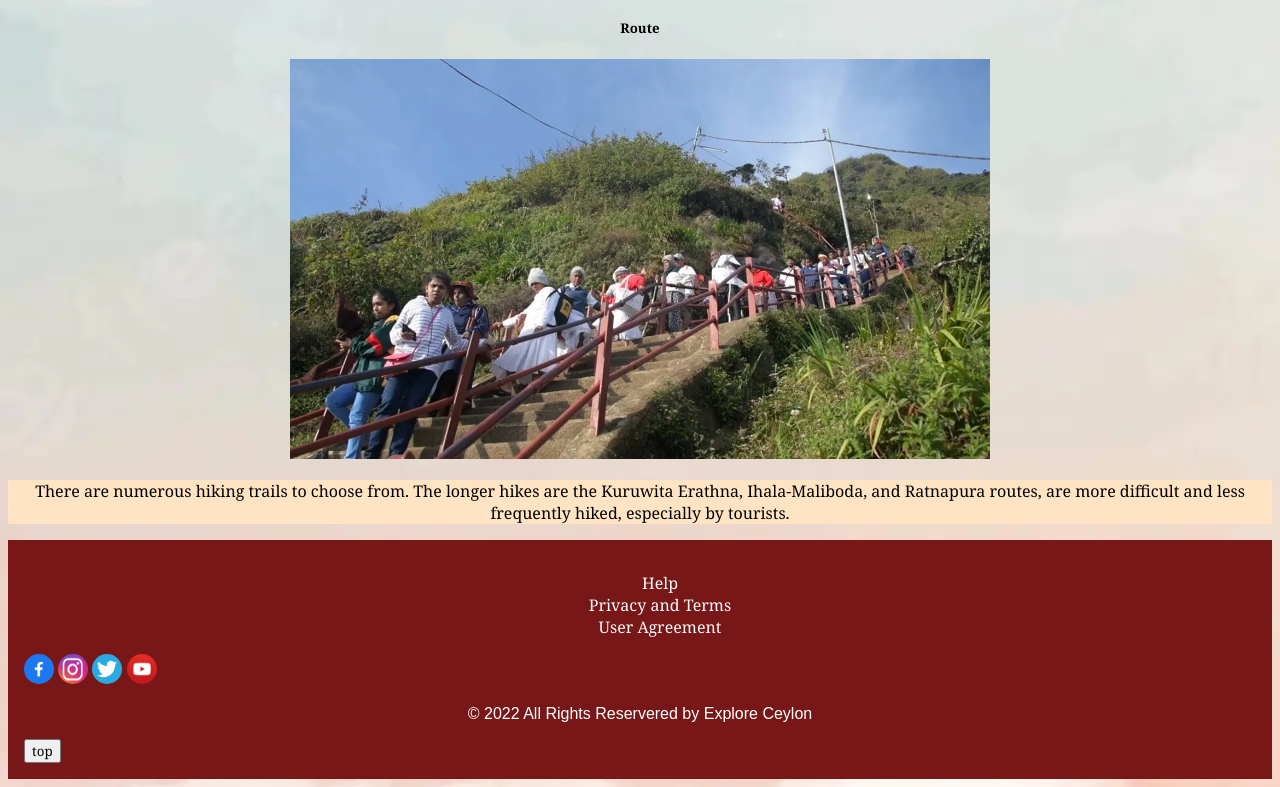
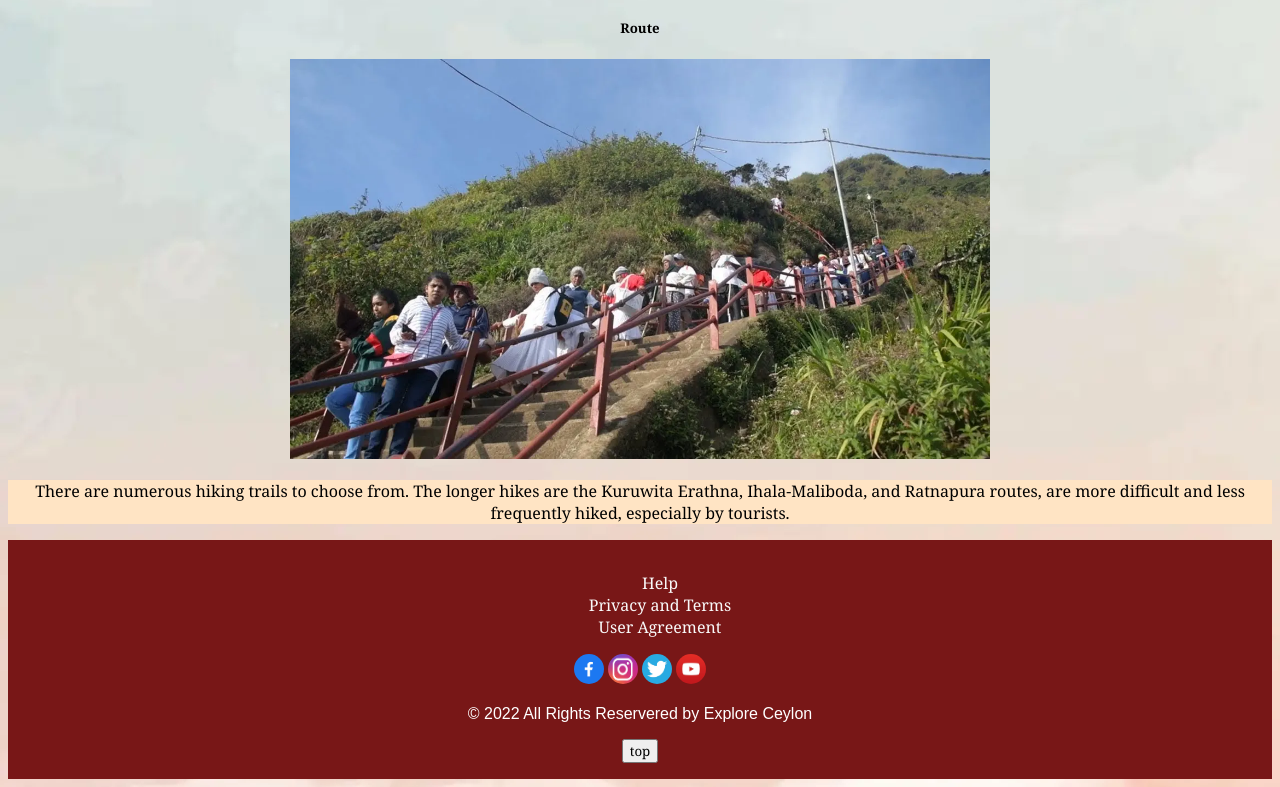
Before and after one commit to anngithub1234/exploreceylon, a plain HTML site: page Heritagelocation2.html in a window 1280 px wide. Shown: the part 1073-1860 px from the top of the page. Drawn offline with Linux system fonts and the light colour scheme.

Commit message:
Add files via upload

```diff
--- a/Heritagelocation2.html
+++ b/Heritagelocation2.html
@@ -73,7 +73,7 @@
                         <li><a href="#">Privacy and Terms</a></li>
                         <li><a href="#">User Agreement</a></li>
                     </ul>
-                    <div id ="social" >
+                    <div id ="social"  align="center">
                         <a href="#" class="facebook"><img src="images/socialf.webp"></a>
                         <a href="#" class="inta"><img src="images/sociali.webp"></a>
                         <a href="#" class="twitter"><img src="images/socialt.webp"> </a>
--- a/heritage2.css
+++ b/heritage2.css
@@ -94,7 +94,6 @@ social a{
   height: 30px;
   border-radius: 50%;
 }
-
 #social p{
   text-align: center;
   font-family:Arial, Helvetica, sans-serif;
```
Also changed, not shown: beaches.html (+1 -1 lines).
